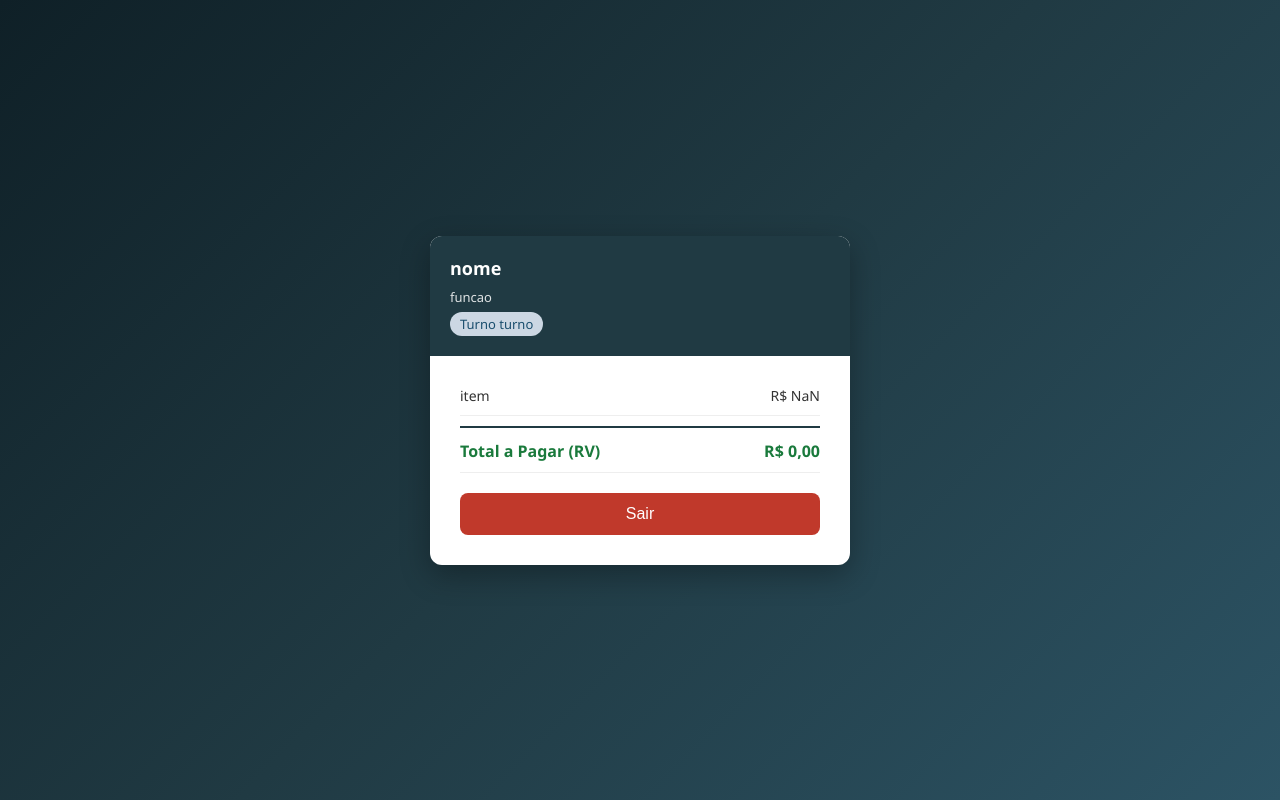
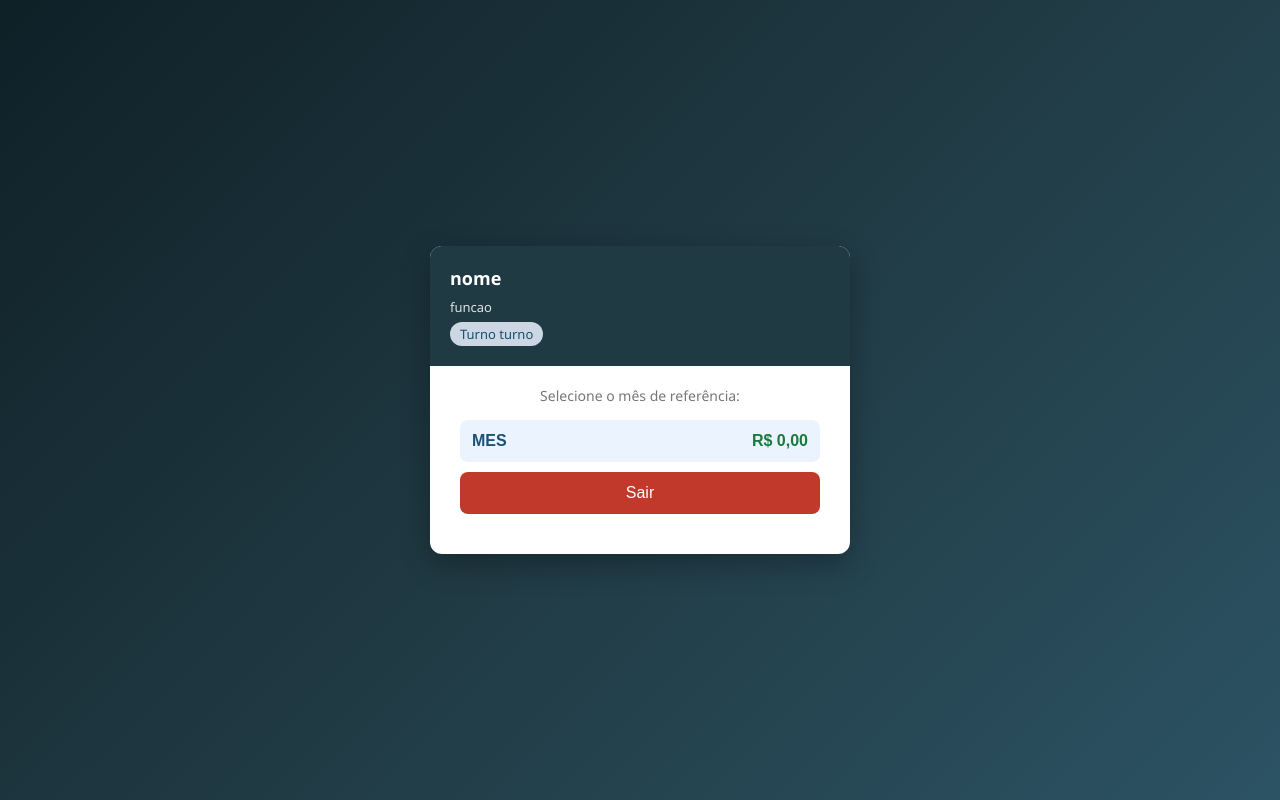
Before and after one commit to brunomorbach1902-ctrl/rv-armazem, a plain HTML site: page index.html in a window 1280 px wide. Both pictures are taken after a click on the button "Entrar". Drawn offline with Linux system fonts and the light colour scheme.

Commit message:
Update index.html

```diff
--- a/index.html
+++ b/index.html
@@ -15,6 +15,7 @@
     align-items: center;
     justify-content: center;
     color: #333;
+    padding: 20px 0;
   }
   .card {
     background: #fff;
@@ -24,97 +25,54 @@
     max-width: 420px;
     padding: 30px;
   }
-  h1 {
-    text-align: center;
-    color: #203a43;
-    font-size: 22px;
-    margin-bottom: 5px;
-  }
-  p.subtitle {
-    text-align: center;
-    color: #777;
-    margin-bottom: 25px;
-    font-size: 14px;
-  }
-  label {
-    display: block;
-    margin-bottom: 6px;
-    font-weight: 600;
-    font-size: 14px;
-  }
+  h1 { text-align: center; color: #203a43; font-size: 22px; margin-bottom: 5px; }
+  p.subtitle { text-align: center; color: #777; margin-bottom: 25px; font-size: 14px; }
+  label { display: block; margin-bottom: 6px; font-weight: 600; font-size: 14px; }
   input {
-    width: 100%;
-    padding: 12px;
-    margin-bottom: 18px;
-    border: 1px solid #ccc;
-    border-radius: 8px;
-    font-size: 15px;
+    width: 100%; padding: 12px; margin-bottom: 18px;
+    border: 1px solid #ccc; border-radius: 8px; font-size: 15px;
   }
   button {
-    width: 100%;
-    padding: 12px;
-    background: #203a43;
-    color: #fff;
-    border: none;
-    border-radius: 8px;
-    font-size: 16px;
-    cursor: pointer;
-    transition: background 0.2s;
+    width: 100%; padding: 12px; background: #203a43; color: #fff;
+    border: none; border-radius: 8px; font-size: 16px; cursor: pointer;
+    transition: background 0.2s; margin-bottom: 10px;
   }
   button:hover { background: #2c5364; }
   .error {
-    color: #c0392b;
-    font-size: 13px;
-    text-align: center;
-    margin-bottom: 10px;
-    display: none;
+    color: #c0392b; font-size: 13px; text-align: center;
+    margin-bottom: 10px; display: none;
   }
   .hidden { display: none; }
-
   .dashboard-header {
-    background: #203a43;
-    color: #fff;
-    padding: 20px;
-    border-radius: 12px 12px 0 0;
-    margin: -30px -30px 20px -30px;
+    background: #203a43; color: #fff; padding: 20px;
+    border-radius: 12px 12px 0 0; margin: -30px -30px 20px -30px;
   }
   .dashboard-header h2 { margin: 0 0 5px 0; font-size: 18px; }
   .dashboard-header span { font-size: 13px; opacity: 0.85; }
-
   .info-row {
-    display: flex;
-    justify-content: space-between;
-    padding: 10px 0;
-    border-bottom: 1px solid #eee;
-    font-size: 14px;
+    display: flex; justify-content: space-between; padding: 10px 0;
+    border-bottom: 1px solid #eee; font-size: 14px;
   }
   .info-row.total {
-    font-weight: 700;
-    font-size: 16px;
-    color: #1a7a3c;
-    border-top: 2px solid #203a43;
-    margin-top: 10px;
-    padding-top: 12px;
+    font-weight: 700; font-size: 16px; color: #1a7a3c;
+    border-top: 2px solid #203a43; margin-top: 10px; padding-top: 12px;
   }
-  .logout-btn {
-    background: #c0392b;
-    margin-top: 20px;
+  .logout-btn { background: #c0392b; }
+  .logout-btn:hover { background: #922b21; }
+  .back-btn { background: #7f8c8d; }
+  .back-btn:hover { background: #616e70; }
+  .badge {
+    display: inline-block; background: #eaf3ff; color: #1a5276;
+    padding: 3px 10px; border-radius: 20px; font-size: 12px; margin-top: 5px;
   }
-  .logout-btn:hover { background: #922b21; }
-  .badge {
-    display: inline-block;
-    background: #eaf3ff;
-    color: #1a5276;
-    padding: 3px 10px;
-    border-radius: 20px;
-    font-size: 12px;
-    margin-top: 5px;
+  .loading { text-align: center; color: #777; font-size: 14px; }
+  .mes-btn {
+    background: #eaf3ff; color: #1a5276; text-align: left;
+    display: flex; justify-content: space-between; align-items: center;
+    font-weight: 600;
   }
-  .loading {
-    text-align: center;
-    color: #777;
-    font-size: 14px;
-  }
+  .mes-btn:hover { background: #d5e8fb; }
+  .mes-btn .valor { color: #1a7a3c; }
 </style>
 </head>
 <body>
@@ -133,23 +91,33 @@
   </div>
 </div>
 
+<div class="card hidden" id="mesesCard">
+  <div class="dashboard-header">
+    <h2 id="mesesNome"></h2>
+    <span id="mesesFuncao"></span><br>
+    <span class="badge" id="mesesTurno"></span>
+  </div>
+  <p class="subtitle" style="margin-bottom:15px;">Selecione o mês de referência:</p>
+  <div id="listaMeses"></div>
+  <button class="logout-btn" onclick="logout()">Sair</button>
+</div>
+
 <div class="card hidden" id="dashCard">
   <div class="dashboard-header">
     <h2 id="colabNome"></h2>
     <span id="colabFuncao"></span><br>
-    <span class="badge" id="colabTurno"></span>
+    <span class="badge" id="colabMes"></span>
   </div>
   <div id="detalhesRV"></div>
+  <button class="back-btn" onclick="voltarMeses()">Voltar aos meses</button>
   <button class="logout-btn" onclick="logout()">Sair</button>
 </div>
 
 <script>
 let base = [];
+let colaboradorAtual = null;
 
-// ===================== CARREGAR CSV =====================
-function limparCpf(cpf){
-  return cpf.replace(/\D/g, '');
-}
+function limparCpf(cpf){ return cpf.replace(/\D/g, ''); }
 
 function formatarMoeda(valor){
   return valor.toLocaleString('pt-BR', { style:'currency', currency:'BRL' });
@@ -159,14 +127,11 @@ function parseCSV(texto){
   const linhas = texto.trim().split(/\r?\n/);
   const cabecalho = linhas[0].split(',').map(h => h.trim());
   const registros = [];
-
   for (let i = 1; i < linhas.length; i++) {
     if (!linhas[i].trim()) continue;
     const valores = linhas[i].split(',');
     const obj = {};
-    cabecalho.forEach((chave, idx) => {
-      obj[chave.trim()] = (valores[idx] || '').trim();
-    });
+    cabecalho.forEach((chave, idx) => { obj[chave.trim()] = (valores[idx] || '').trim(); });
     registros.push(obj);
   }
   return registros;
@@ -174,38 +139,28 @@ function parseCSV(texto){
 
 function montarBase(registros){
   const mapa = {};
-
   registros.forEach(r => {
     const cpfLimpo = limparCpf(r.cpf);
     if (!mapa[cpfLimpo]) {
-      mapa[cpfLimpo] = {
-        nome: r.nome,
-        cpf: r.cpf,
-        funcao: r.funcao,
-        turno: r.turno,
-        itens: {},
-        total: 0
-      };
+      mapa[cpfLimpo] = { nome: r.nome, cpf: r.cpf, funcao: r.funcao, turno: r.turno, meses: {} };
     }
-
+    const mes = r.mes.trim().toUpperCase();
+    if (!mapa[cpfLimpo].meses[mes]) {
+      mapa[cpfLimpo].meses[mes] = { itens: {}, total: 0 };
+    }
     const valorNum = parseFloat(r.valor.replace(',', '.'));
-
     if (r.item.trim().toUpperCase() === 'TOTAL') {
-      mapa[cpfLimpo].total = valorNum;
+      mapa[cpfLimpo].meses[mes].total = valorNum;
     } else {
-      mapa[cpfLimpo].itens[r.item] = valorNum;
+      mapa[cpfLimpo].meses[mes].itens[r.item] = valorNum;
     }
   });
-
   return Object.values(mapa);
 }
 
 function carregarDados(){
   fetch('dados.csv')
-    .then(resp => {
-      if (!resp.ok) throw new Error('Arquivo não encontrado');
-      return resp.text();
-    })
+    .then(resp => { if (!resp.ok) throw new Error('Arquivo não encontrado'); return resp.text(); })
     .then(texto => {
       const registros = parseCSV(texto);
       base = montarBase(registros);
@@ -213,13 +168,11 @@ function carregarDados(){
       document.getElementById('loginForm').classList.remove('hidden');
     })
     .catch(err => {
-      document.getElementById('loadingMsg').textContent =
-        'Erro ao carregar dados. Verifique o arquivo dados.csv.';
+      document.getElementById('loadingMsg').textContent = 'Erro ao carregar dados. Verifique o arquivo dados.csv.';
       console.error(err);
     });
 }
 
-// ===================== LÓGICA DE LOGIN =====================
 function login(){
   const cpfDigitado = limparCpf(document.getElementById('cpfInput').value);
   const senhaDigitada = limparCpf(document.getElementById('senhaInput').value);
@@ -240,40 +193,71 @@ function login(){
   }
 
   errorMsg.style.display = 'none';
-  mostrarDashboard(colaborador);
+  colaboradorAtual = colaborador;
+  mostrarMeses(colaborador);
 }
 
-function mostrarDashboard(colaborador){
+// Ordem cronológica para exibir os meses corretamente
+const ORDEM_MESES = ["JANEIRO","FEVEREIRO","MARÇO","ABRIL","MAIO","JUNHO",
+  "JULHO","AGOSTO","SETEMBRO","OUTUBRO","NOVEMBRO","DEZEMBRO"];
+
+function mostrarMeses(colaborador){
   document.getElementById('loginCard').classList.add('hidden');
+  document.getElementById('dashCard').classList.add('hidden');
+  document.getElementById('mesesCard').classList.remove('hidden');
+
+  document.getElementById('mesesNome').textContent = colaborador.nome;
+  document.getElementById('mesesFuncao').textContent = colaborador.funcao;
+  document.getElementById('mesesTurno').textContent = "Turno " + colaborador.turno;
+
+  const mesesDisponiveis = Object.keys(colaborador.meses)
+    .sort((a,b) => ORDEM_MESES.indexOf(a) - ORDEM_MESES.indexOf(b));
+
+  let html = '';
+  mesesDisponiveis.forEach(mes => {
+    const total = colaborador.meses[mes].total;
+    html += `<button class="mes-btn" onclick="abrirMes('${mes}')">
+      <span>${mes}</span><span class="valor">${formatarMoeda(total)}</span>
+    </button>`;
+  });
+
+  document.getElementById('listaMeses').innerHTML = html;
+}
+
+function abrirMes(mes){
+  const dadosMes = colaboradorAtual.meses[mes];
+  document.getElementById('mesesCard').classList.add('hidden');
   document.getElementById('dashCard').classList.remove('hidden');
 
-  document.getElementById('colabNome').textContent = colaborador.nome;
-  document.getElementById('colabFuncao').textContent = colaborador.funcao;
-  document.getElementById('colabTurno').textContent = "Turno " + colaborador.turno;
+  document.getElementById('colabNome').textContent = colaboradorAtual.nome;
+  document.getElementById('colabFuncao').textContent = colaboradorAtual.funcao;
+  document.getElementById('colabMes').textContent = mes + " — Turno " + colaboradorAtual.turno;
 
   let html = '';
-  for (const [chave, valor] of Object.entries(colaborador.itens)) {
+  for (const [chave, valor] of Object.entries(dadosMes.itens)) {
     if (valor !== 0) {
       html += `<div class="info-row"><span>${chave}</span><span>${formatarMoeda(valor)}</span></div>`;
     }
   }
-  html += `<div class="info-row total"><span>Total a Pagar (RV)</span><span>${formatarMoeda(colaborador.total)}</span></div>`;
+  html += `<div class="info-row total"><span>Total a Pagar (RV)</span><span>${formatarMoeda(dadosMes.total)}</span></div>`;
 
   document.getElementById('detalhesRV').innerHTML = html;
 }
 
+function voltarMeses(){
+  document.getElementById('dashCard').classList.add('hidden');
+  mostrarMeses(colaboradorAtual);
+}
+
 function logout(){
   document.getElementById('dashCard').classList.add('hidden');
+  document.getElementById('mesesCard').classList.add('hidden');
   document.getElementById('loginCard').classList.remove('hidden');
   document.getElementById('cpfInput').value = '';
   document.getElementById('senhaInput').value = '';
+  colaboradorAtual = null;
 }
 
-document.getElementById('senhaInput')?.addEventListener('keyup', function(e){
-  if (e.key === 'Enter') login();
-});
-
-// Como o input de senha é criado dinamicamente após o carregamento, reanexamos o listener
 window.addEventListener('load', () => {
   carregarDados();
   document.getElementById('senhaInput').addEventListener('keyup', function(e){
```
